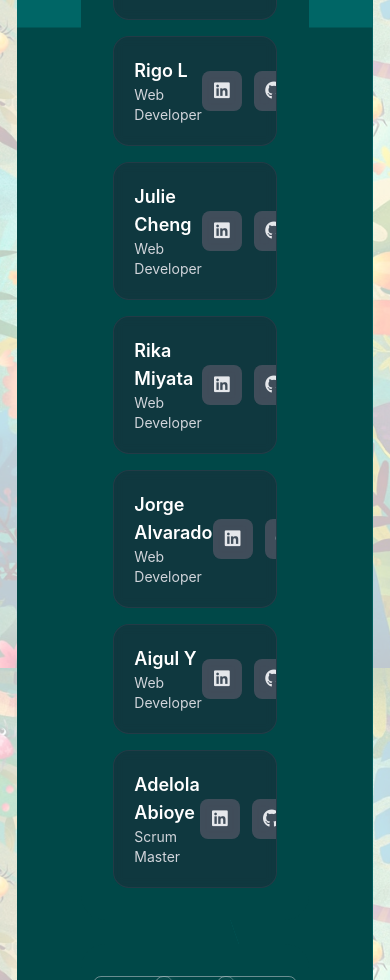
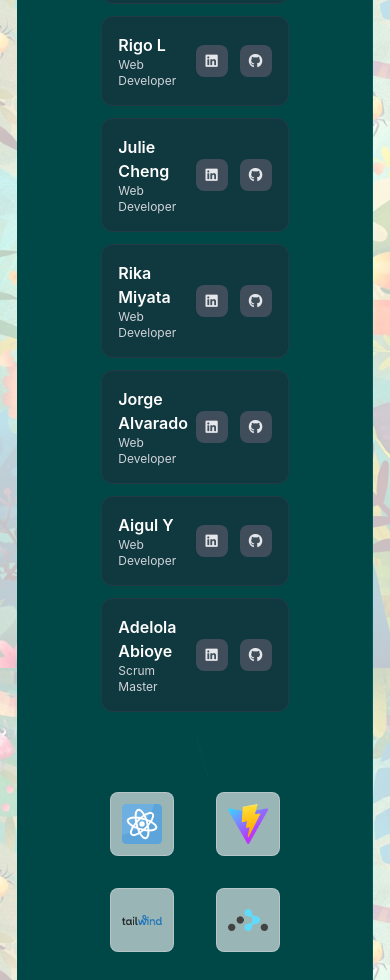
Before and after one commit to chingu-voyages/V54-tier3-team-36, a React (Vite) app in the folder client/: page /quizzes in a window 390 px wide. Shown: the part 1020-2000 px from the top of the page. Built offline with nearby package versions, Linux system fonts and the light colour scheme.

Commit message:
refactor(footer): update for mobile version

```diff
--- a/client/src/components/footer/FooterContent.jsx
+++ b/client/src/components/footer/FooterContent.jsx
@@ -5,11 +5,11 @@ import FooterLogos from "./FooterLogos";
 function FooterContent() {
     return (
         <div
-            className="flex flex-col lg:flex-row justify-between items-stretch w-full space-y-6 lg:space-y-0 lg:space-x-8 text-gray-200 pt-2">
-            <div className="w-full lg:w-1/2 flex-shrink-0">
+            className="flex flex-col lg:flex-row justify-between items-stretch w-full space-y-6 lg:space-y-0 lg:space-x-8 text-gray-200 pt-2 px-1 sm:px-4 lg:px-0">
+            <div className="w-full lg:w-1/2 flex-shrink-0 max-w-none sm:max-w-full">
                 <FooterUserProfiles profiles={profiles}/>
             </div>
-            <div className="w-full lg:w-1/2 flex items-center justify-center lg:justify-end">
+            <div className="w-full lg:w-1/2 flex items-center justify-center lg:justify-end max-w-none sm:max-w-full">
                 <FooterLogos/>
             </div>
         </div>
--- a/client/src/components/footer/FooterLogos.jsx
+++ b/client/src/components/footer/FooterLogos.jsx
@@ -1,4 +1,4 @@
-import { techStack } from "./techUserData.js";
+import {techStack} from "./techUserData.js";
 
 function FooterLogos() {
     const getHoverColorClass = (color) => {
@@ -17,18 +17,21 @@ function FooterLogos() {
 
     return (
         <div className="w-full">
-            <div className="box1 px-8 mt-22 w-full rounded-3xl pt-8 pb-8 p-[20px] bg-footerUserProfiles dark:bg-gray-900 dark:text-white">
-                <div className="grid grid-cols-3 gap-6">
+            <div
+                className="box1 px-2 sm:px-4 md:px-8 mt-4 sm:mt-8 md:mt-22 w-full rounded-xl sm:rounded-2xl md:rounded-3xl pt-4 sm:pt-6 md:pt-8 pb-4 sm:pb-6 md:pb-8 p-2 sm:p-4 md:p-[20px] bg-footerUserProfiles dark:bg-gray-900 dark:text-white">
+            <div className="grid grid-cols-2 md:grid-cols-3 gap-2 sm:gap-4 md:gap-6">
                     {techStack.map((tech, index) => (
                         <div key={index} className="flex flex-col items-center group">
-                            <div className={`w-20 h-20 flex items-center justify-center rounded-lg bg-white/1000 backdrop-blur-sm border border-gray-300/50 transition-all duration-300 group-hover:scale-110 group-hover:rotate-3 group-hover:shadow-lg group-hover:bg-white/80 p-3 ${getHoverColorClass(tech.color)}`}>
+                            <div
+                                className={`w-16 h-16 sm:w-20 sm:h-20 flex items-center justify-center rounded-lg bg-white/60 backdrop-blur-sm border border-gray-300/50 transition-all duration-300 group-hover:scale-110 group-hover:rotate-3 group-hover:shadow-lg group-hover:bg-white/80 p-2 sm:p-3 ${getHoverColorClass(tech.color)}`}>
                                 <img
                                     src={tech.image}
                                     alt={tech.alt}
-                                    className="w-12 h-12 object-contain group-hover:scale-110 transition-transform duration-300"
+                                    className="w-10 h-10 sm:w-12 sm:h-12 object-contain group-hover:scale-110 transition-transform duration-300"
                                 />
                             </div>
-                            <span className="text-xs text-gray-300 mt-2 opacity-0 group-hover:opacity-100 transition-opacity duration-300 font-medium text-center">
+                            <span
+                                className="text-xs text-gray-300 mt-2 opacity-0 group-hover:opacity-100 transition-opacity duration-300 font-medium text-center">
                                 {tech.name}
                             </span>
                         </div>
--- a/client/src/components/footer/FooterUserProfiles.jsx
+++ b/client/src/components/footer/FooterUserProfiles.jsx
@@ -3,46 +3,48 @@ import PropTypes from "prop-types";
 function FooterUserProfiles({profiles}) {
     return (
         <div
-            className="box1 px-8 mt-22 w-full rounded-3xl pt-8 pb-8 p-[20px] bg-footerUserProfiles dark:bg-gray-900 dark:text-white">
+            className="box1 px-4 sm:px-6 md:px-8 mt-6 sm:mt-12 md:mt-22 w-full rounded-2xl sm:rounded-3xl pt-6 sm:pt-8 pb-6 sm:pb-8 p-4 sm:p-[20px] bg-footerUserProfiles dark:bg-gray-900 dark:text-white">
 
-            <div className="space-y-4">
+            <div className="space-y-3 sm:space-y-4">
                 {profiles.map((profile, index) => (
                     <div
                         key={index}
-                        className="profile-card group relative overflow-hidden rounded-2xl bg-gray-800/50 backdrop-blur-sm border border-gray-700/50 p-5 transition-all duration-300 ease-out hover:scale-105 hover:shadow-2xl hover:shadow-white/10 hover:border-white/30 hover:bg-gray-800/70 cursor-pointer"
+                        className="profile-card group relative overflow-hidden rounded-xl sm:rounded-2xl bg-gray-800/50 backdrop-blur-sm border border-gray-700/50 p-4 sm:p-5 transition-all duration-300 ease-out hover:scale-105 hover:shadow-2xl hover:shadow-white/10 hover:border-white/30 hover:bg-gray-800/70 cursor-pointer"
                     >
                         <div
                             className="absolute inset-0 bg-gradient-to-r from-white/5 to-gray-200/10 opacity-0 group-hover:opacity-100 transition-opacity duration-300"></div>
 
+                        {/* KEEP HORIZONTAL LAYOUT ON ALL SCREEN SIZES */}
                         <div className="relative z-10 flex justify-between items-center">
                             <div className="profile-info">
-                                <h2 className="text-lg font-semibold text-white group-hover:text-emerald-400 transition-colors duration-300">
+                                <h2 className="text-base sm:text-lg font-semibold text-white group-hover:text-emerald-400 transition-colors duration-300">
                                     {profile.name}
                                 </h2>
-                                <p className="text-sm text-gray-300 group-hover:text-gray-100 transition-colors duration-300">
+                                <p className="text-xs sm:text-sm text-gray-300 group-hover:text-gray-100 transition-colors duration-300">
                                     {profile.role}
                                 </p>
                             </div>
 
+                            {/* HORIZONTAL ICONS ON ALL SCREEN SIZES */}
                             <div className="icon-containers flex items-center space-x-3">
                                 <a
                                     href={profile.linkedin}
                                     target="_blank"
                                     rel="noopener noreferrer"
-                                    className="social-icon-wrapper group/linkedin relative w-10 h-10 flex items-center justify-center rounded-lg bg-gray-600/80 backdrop-blur-sm transition-all duration-300 hover:bg-gray-500 hover:scale-110 hover:shadow-lg hover:shadow-white/20"
+                                    className="social-icon-wrapper group/linkedin relative w-8 h-8 sm:w-10 sm:h-10 flex items-center justify-center rounded-lg bg-gray-600/80 backdrop-blur-sm transition-all duration-300 hover:bg-gray-500 hover:scale-110 hover:shadow-lg hover:shadow-white/20"
                                     onClick={(e) => e.stopPropagation()}
                                 >
-                                    <i className="fab fa-linkedin text-lg text-gray-200 group-hover/linkedin:text-white transition-colors duration-300"/>
+                                    <i className="fab fa-linkedin text-sm sm:text-lg text-gray-200 group-hover/linkedin:text-white transition-colors duration-300"/>
                                 </a>
 
                                 <a
                                     href={profile.github}
                                     target="_blank"
                                     rel="noopener noreferrer"
-                                    className="social-icon-wrapper group/github relative w-10 h-10 flex items-center justify-center rounded-lg bg-gray-600/80 backdrop-blur-sm transition-all duration-300 hover:bg-gray-500 hover:scale-110 hover:shadow-lg hover:shadow-white/20"
+                                    className="social-icon-wrapper group/github relative w-8 h-8 sm:w-10 sm:h-10 flex items-center justify-center rounded-lg bg-gray-600/80 backdrop-blur-sm transition-all duration-300 hover:bg-gray-500 hover:scale-110 hover:shadow-lg hover:shadow-white/20"
                                     onClick={(e) => e.stopPropagation()}
                                 >
-                                    <i className="fab fa-github text-lg text-gray-200 group-hover/github:text-white transition-colors duration-300"/>
+                                    <i className="fab fa-github text-sm sm:text-lg text-gray-200 group-hover/github:text-white transition-colors duration-300"/>
                                 </a>
                             </div>
                         </div>
```
